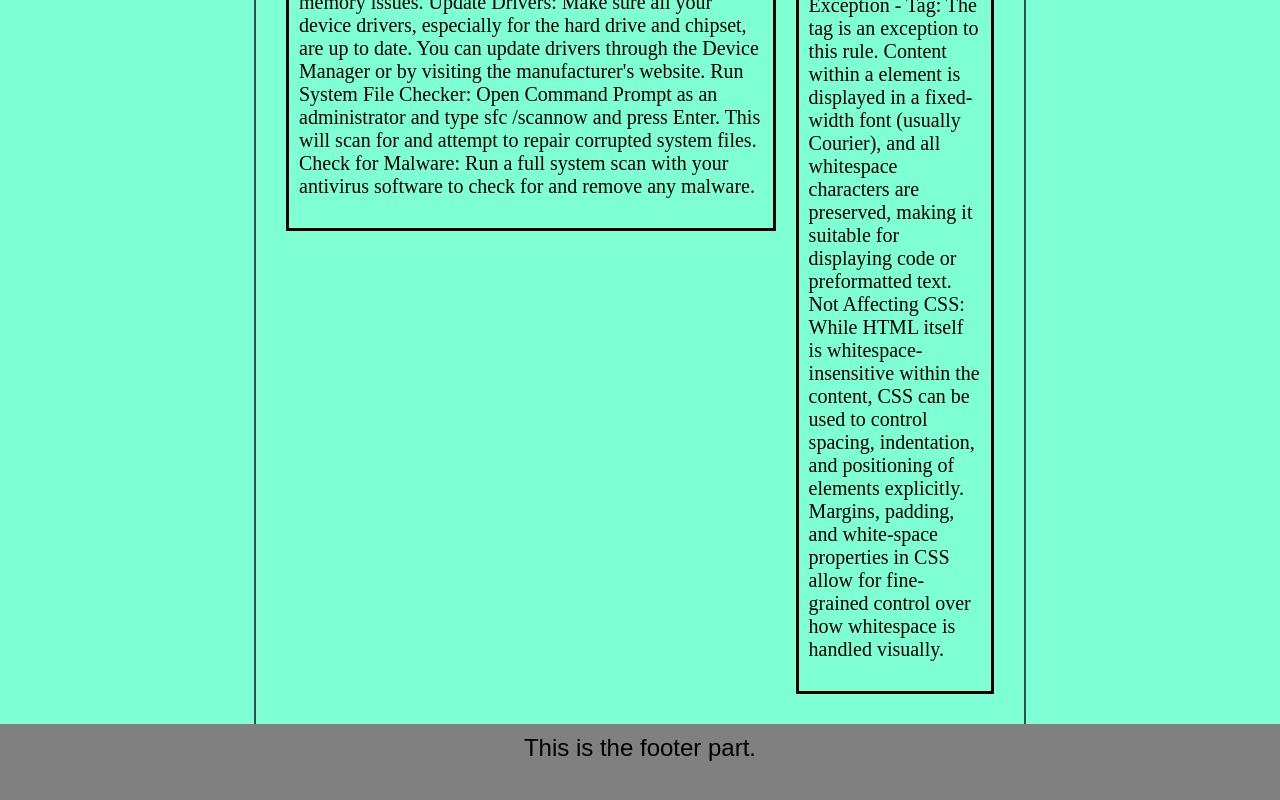
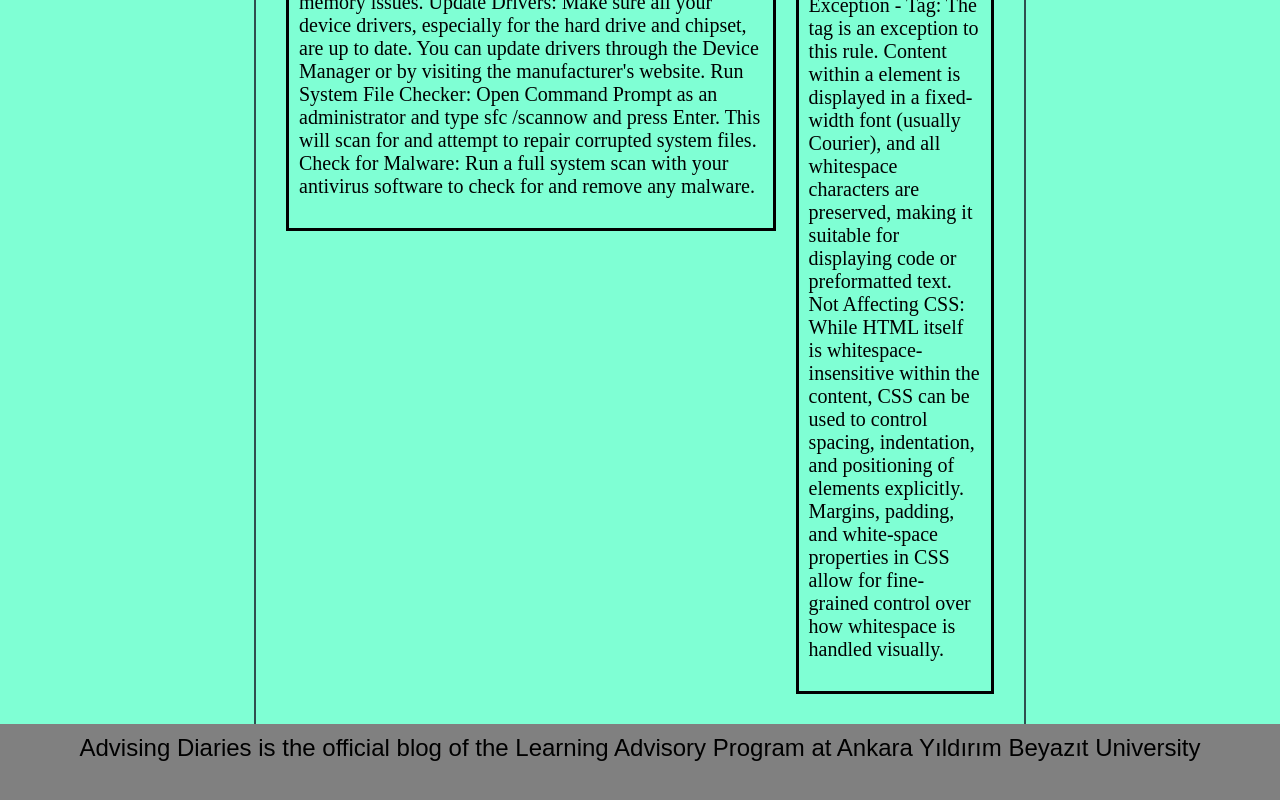
Before and after one commit to HKayan/hkayan.github.io, a plain HTML site: page project/index.html in a window 1280 px wide. Shown: the part 1140-1940 px from the top of the page. Drawn offline with Linux system fonts and the light colour scheme.

Commit message:
Update index.html

```diff
--- a/project/index.html
+++ b/project/index.html
@@ -75,7 +75,7 @@
     </div>
 
     <footer>
-        <div> This is the footer part.</div>
+        <div> Advising Diaries is the official blog of the Learning Advisory Program at Ankara Yıldırım Beyazıt University</div>
     </footer>
 </body>
 </html>
```
